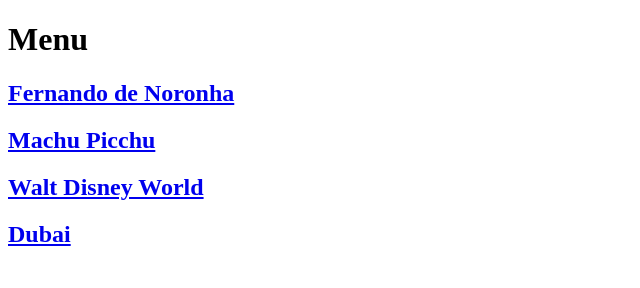
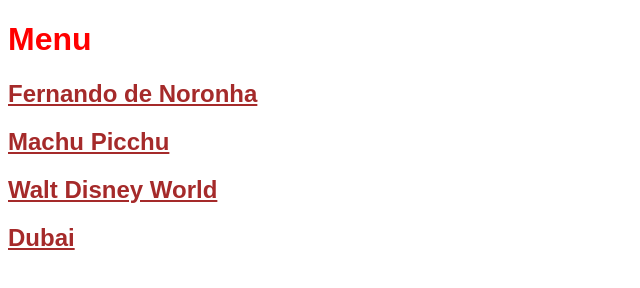
Before and after one commit to profbreno/WEB1Sub-2021, a plain HTML site: page Atividade 1/menu.html in a window 1280 px wide. Shown: the whole page, without its empty margins (0-640 px from the left). Drawn offline with Linux system fonts and the light colour scheme.

Commit message:
Aula dia 07/12

```diff
--- a/Atividade 1/menu.html
+++ b/Atividade 1/menu.html
@@ -3,6 +3,21 @@
     <head>
         <meta charset="utf-8" />
         <title>Menu de Viagens</title>
+        <style type="text/css">
+            body {
+                font-family: Arial, Helvetica, sans-serif;
+            }
+            h1 {
+                color: red;
+            }
+            a {
+                color: brown;
+            }
+            a:hover {
+                text-decoration: none;
+                color: coral;
+            }
+        </style>
     </head>
     <body>
         <h1>Menu</h1>
```
Also changed, not shown: Atividade 2/Exemplo2a.png (added), Atividade 2/Exemplo2b.png (added), Atividade 2/Exemplo2c.png (added), Atividade 2/Exemplo2d.png (added).
